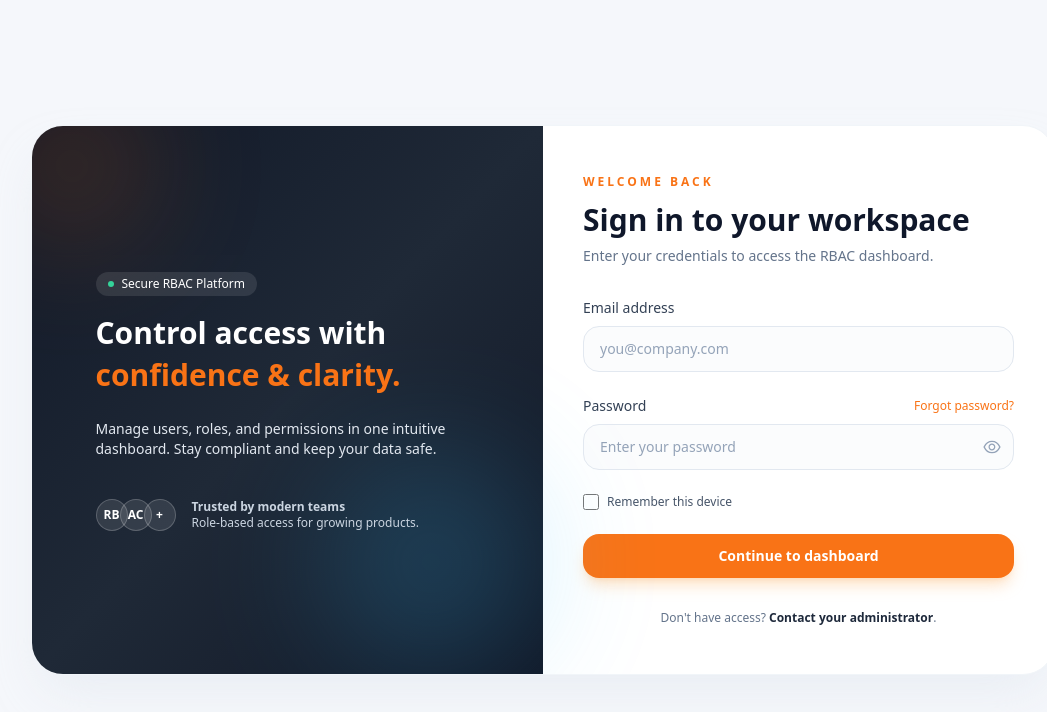
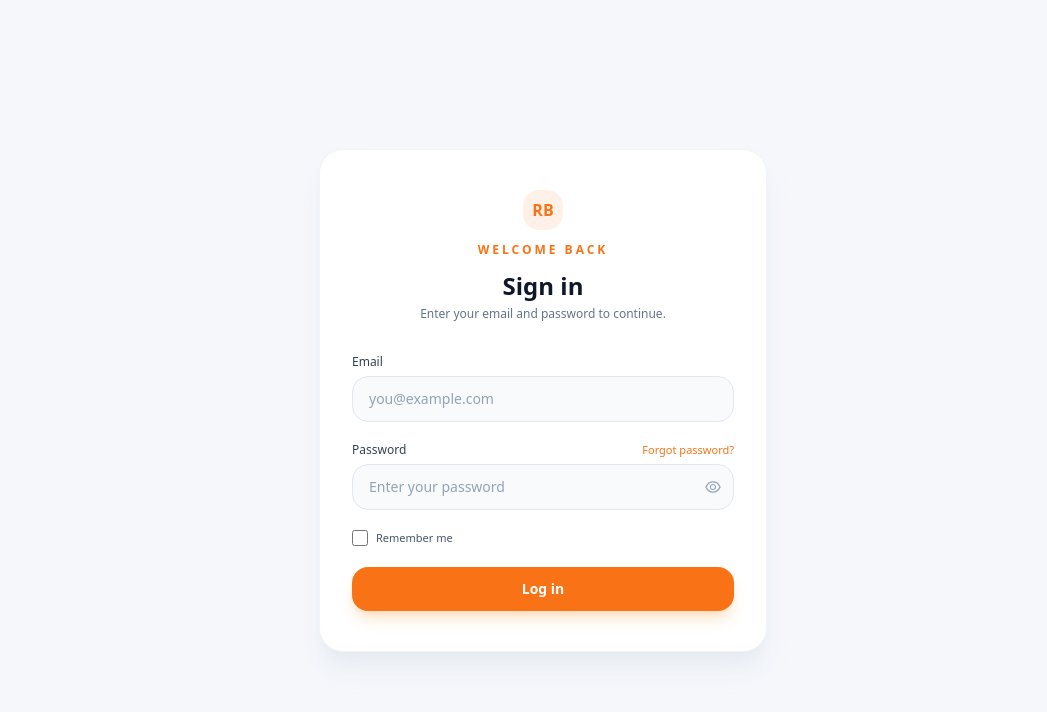
Before and after one commit to mehedi67719/RBAC-system, a Next.js app: page / in a window 1280 px wide. Shown: the top 712 px of the page, without its empty margins (97-1144 px from the left). Built offline with nearby package versions, Linux system fonts and the light colour scheme.

Commit message:
update design all page

```diff
--- a/src/Components/Sidebar.jsx
+++ b/src/Components/Sidebar.jsx
@@ -45,10 +45,10 @@ const Sidebar = () => {
   const isActive = (href) => pathname.startsWith(href);
 
   return (
-    <div className="w-64 h-screen bg-white border-r border-gray-200 overflow-y-auto font-sans">
-      <div className="px-4 py-6 border-b border-gray-200">
-        <div className="text-base font-semibold text-gray-900">John's workspace</div>
-        <div className="text-xs text-gray-400 mt-1">#WID12446875</div>
+    <div className="h-screen sticky top-0 w-64 shrink-0 bg-white border-r border-slate-200 overflow-y-auto font-sans flex flex-col">
+      <div className="px-4 py-6 border-b border-slate-200">
+        <div className="text-base font-semibold text-slate-900">John&apos;s workspace</div>
+        <div className="text-xs text-slate-400 mt-1">#WID12446875</div>
       </div>
 
       <div className="py-4">
@@ -60,15 +60,15 @@ const Sidebar = () => {
               href={item.href}
               className={`flex items-center px-4 py-2.5 text-sm group transition-all ${
                 isActive(item.href)
-                  ? "text-blue-600 bg-blue-50 border-r-2 border-blue-600"
-                  : "text-gray-600 hover:text-gray-900 hover:bg-gray-50"
+                  ? "text-[#F97316] bg-[#FFF7ED] border-r-2 border-[#F97316]"
+                  : "text-slate-600 hover:text-slate-900 hover:bg-slate-50"
               }`}
             >
               <Icon
                 className={`w-4 h-4 mr-3 ${
                   isActive(item.href)
-                    ? "text-blue-600"
-                    : "text-gray-400 group-hover:text-gray-600"
+                    ? "text-[#F97316]"
+                    : "text-slate-400 group-hover:text-slate-600"
                 }`}
               />
               <span className="font-medium">{item.label}</span>
@@ -76,12 +76,12 @@ const Sidebar = () => {
           );
         })}
 
-        <div className="mt-6 pt-4 border-t border-gray-200">
+        <div className="mt-6 pt-4 border-t border-slate-200">
           <Link
             href="/logout"
-            className="flex items-center px-4 py-2.5 text-sm text-gray-600 hover:text-gray-900 hover:bg-gray-50 group transition-all"
+            className="flex items-center px-4 py-2.5 text-sm text-slate-600 hover:text-slate-900 hover:bg-slate-50 group transition-all"
           >
-            <LogOut className="w-4 h-4 mr-3 text-gray-400 group-hover:text-gray-600" />
+            <LogOut className="w-4 h-4 mr-3 text-slate-400 group-hover:text-slate-600" />
             <span className="font-medium">Logout</span>
           </Link>
         </div>
--- a/src/app/dashboard/layout.jsx
+++ b/src/app/dashboard/layout.jsx
@@ -1,19 +1,13 @@
-import Sidebar from '@/Components/Sidebar';
-import React from 'react';
+import Sidebar from "@/Components/Sidebar";
+import React from "react";
 
 const layout = ({ children }) => {
-    return (
-        <div className='flex items-center justify-between w-full  bg-orange-300 '>
-            <Sidebar classname="max-w-[20%] w-full" />
-
-            <div className='max-w-[80%] w-full'>
-                {
-                    children
-                }
-            </div>
-
-        </div>
-    );
+  return (
+    <div className="min-h-screen flex bg-[#F5F7FB]">
+      <Sidebar />
+      <main className="flex-1 min-h-screen overflow-y-auto">{children}</main>
+    </div>
+  );
 };
 
 export default layout;
--- /dev/null
+++ b/src/app/dashboard/settings/page.jsx
@@ -0,0 +1,95 @@
+import React from "react";
+
+const SettingsPage = () => {
+  return (
+    <div className="p-6">
+      <div className="mb-6">
+        <p className="text-xs font-semibold tracking-[0.25em] text-[#F97316] uppercase">
+          Settings
+        </p>
+        <h1 className="mt-2 text-2xl sm:text-3xl font-semibold text-slate-900">
+          Workspace settings
+        </h1>
+        <p className="mt-1 text-sm text-slate-500">
+          Manage workspace preferences, notifications, and security options.
+        </p>
+      </div>
+
+      <div className="grid grid-cols-1 lg:grid-cols-3 gap-6">
+        <div className="lg:col-span-2 space-y-6">
+          <div className="rounded-2xl border border-slate-100 bg-white/80 p-5 shadow-sm shadow-slate-200">
+            <h2 className="text-sm font-semibold text-slate-900 mb-3">
+              General
+            </h2>
+            <div className="space-y-4 text-sm">
+              <div>
+                <label className="block text-xs font-medium text-slate-600 mb-1">
+                  Workspace name
+                </label>
+                <input
+                  type="text"
+                  placeholder="RBAC Workspace"
+                  className="w-full rounded-xl border border-slate-200 bg-slate-50 px-3 py-2 text-sm text-slate-900 placeholder:text-slate-400 outline-none focus:border-[#F97316] focus:ring-2 focus:ring-[#F97316]/20 transition-all"
+                />
+              </div>
+              <div>
+                <label className="block text-xs font-medium text-slate-600 mb-1">
+                  Timezone
+                </label>
+                <select className="w-full rounded-xl border border-slate-200 bg-white px-3 py-2 text-sm text-slate-900 outline-none focus:border-[#F97316] focus:ring-2 focus:ring-[#F97316]/20 transition-all">
+                  <option>(UTC+06:00) Dhaka</option>
+                  <option>(UTC+05:30) Kolkata</option>
+                  <option>(UTC+00:00) UTC</option>
+                </select>
+              </div>
+            </div>
+          </div>
+
+          <div className="rounded-2xl border border-slate-100 bg-white/80 p-5 shadow-sm shadow-slate-200">
+            <h2 className="text-sm font-semibold text-slate-900 mb-3">
+              Notifications
+            </h2>
+            <div className="space-y-3 text-sm">
+              <label className="flex items-center gap-2">
+                <input type="checkbox" className="h-4 w-4 text-[#F97316]" />
+                <span className="text-slate-700">Email updates for new leads</span>
+              </label>
+              <label className="flex items-center gap-2">
+                <input type="checkbox" className="h-4 w-4 text-[#F97316]" />
+                <span className="text-slate-700">Task reminders</span>
+              </label>
+              <label className="flex items-center gap-2">
+                <input type="checkbox" className="h-4 w-4 text-[#F97316]" />
+                <span className="text-slate-700">Weekly summary report</span>
+              </label>
+            </div>
+          </div>
+        </div>
+
+        <div className="space-y-4">
+          <div className="rounded-2xl border border-slate-100 bg-white/80 p-5 shadow-sm shadow-slate-200">
+            <h2 className="text-sm font-semibold text-slate-900 mb-3">
+              Security
+            </h2>
+            <div className="space-y-3 text-xs text-slate-600">
+              <label className="flex items-center gap-2">
+                <input type="checkbox" className="h-4 w-4 text-[#F97316]" />
+                <span>Require 2FA for admins</span>
+              </label>
+              <label className="flex items-center gap-2">
+                <input type="checkbox" className="h-4 w-4 text-[#F97316]" />
+                <span>Notify on new device login</span>
+              </label>
+            </div>
+          </div>
+
+          <button className="inline-flex w-full items-center justify-center rounded-2xl bg-[#F97316] px-4 py-3 text-sm font-semibold text-white shadow-md shadow-[#FDBA74]/40 hover:bg-[#EA580C] transition-colors">
+            Save changes
+          </button>
+        </div>
+      </div>
+    </div>
+  );
+};
+
+export default SettingsPage;
--- a/src/app/page.jsx
+++ b/src/app/page.jsx
@@ -29,88 +29,46 @@ export default function Login() {
 
   return (
     <div className="min-h-screen bg-[#F5F7FB] flex items-center justify-center px-4">
-      <div className="w-full max-w-5xl bg-white rounded-[32px] shadow-2xl shadow-slate-200/70 overflow-hidden border border-slate-100 flex flex-col md:flex-row">
-        {/* Left / Illustration + Branding */}
-        <div className="hidden md:flex md:w-1/2 bg-gradient-to-br from-[#111827] via-[#1F2937] to-[#111827] text-white relative items-center justify-center px-10 py-12">
-          <div className="absolute inset-0 opacity-20">
-            <div className="w-40 h-40 rounded-full bg-[#F97316] blur-3xl absolute -top-10 -left-10" />
-            <div className="w-56 h-56 rounded-full bg-[#38BDF8] blur-3xl absolute bottom-0 right-0" />
-          </div>
-
-          <div className="relative z-10 space-y-6">
-            <div>
-              <div className="inline-flex items-center gap-2 rounded-full bg-white/10 px-3 py-1 text-xs font-medium">
-                <span className="h-1.5 w-1.5 rounded-full bg-emerald-400" />
-                Secure RBAC Platform
-              </div>
-              <h1 className="mt-4 text-3xl font-semibold leading-snug">
-                Control access with
-                <span className="block text-[#F97316]">confidence & clarity.</span>
-              </h1>
-            </div>
-
-            <p className="text-sm text-slate-200 max-w-sm">
-              Manage users, roles, and permissions in one intuitive dashboard. Stay compliant and keep your data safe.
-            </p>
-
-            <div className="flex items-center gap-4 pt-4">
-              <div className="flex -space-x-2">
-                <div className="h-8 w-8 rounded-full bg-white/10 border border-white/20 flex items-center justify-center text-xs font-semibold">
+      <div className="w-full max-w-md bg-white rounded-3xl border border-slate-100 shadow-xl shadow-slate-200/70 px-8 py-10">
+        <div className="mb-8 text-center">
+          <div className="inline-flex h-10 w-10 items-center justify-center rounded-2xl bg-[#F97316]/10 text-[#F97316] font-semibold mb-3">
             RB
           </div>
-                <div className="h-8 w-8 rounded-full bg-white/10 border border-white/20 flex items-center justify-center text-xs font-semibold">
-                  AC
-                </div>
-                <div className="h-8 w-8 rounded-full bg-white/10 border border-white/20 flex items-center justify-center text-xs font-semibold">
-                  +
-                </div>
-              </div>
-              <div className="text-xs text-slate-300">
-                <p className="font-semibold">Trusted by modern teams</p>
-                <p>Role-based access for growing products.</p>
-              </div>
-            </div>
-          </div>
-        </div>
-
-        {/* Right / Login form */}
-        <div className="w-full md:w-1/2 px-8 sm:px-10 py-10 sm:py-12">
-          <div className="mb-8">
           <p className="text-xs font-semibold tracking-[0.25em] text-[#F97316] uppercase">
             Welcome back
           </p>
-            <h2 className="mt-3 text-2xl sm:text-3xl font-semibold text-slate-900">
-              Sign in to your workspace
+          <h2 className="mt-3 text-2xl font-semibold text-slate-900">
+            Sign in
           </h2>
-            <p className="mt-2 text-sm text-slate-500">
-              Enter your credentials to access the RBAC dashboard.
+          <p className="mt-1 text-xs text-slate-500">
+            Enter your email and password to continue.
           </p>
         </div>
 
-          <form className="space-y-6" onSubmit={handleSubmit}>
-            <div className="space-y-2">
-              <label className="block text-sm font-medium text-slate-700">
-                Email address
+        <form className="space-y-5" onSubmit={handleSubmit}>
+          <div className="space-y-1.5">
+            <label className="block text-xs font-medium text-slate-700">
+              Email
             </label>
             <input
               type="email"
               autoComplete="email"
               required
-                placeholder="you@company.com"
+              placeholder="you@example.com"
               value={emailInput}
               onChange={(e) => setEmailInput(e.target.value)}
-                className="w-full rounded-2xl border border-slate-200 bg-slate-50/60 px-4 py-3 text-sm text-slate-900 placeholder:text-slate-400 outline-none focus:border-[#F97316] focus:ring-2 focus:ring-[#F97316]/20 transition-all"
+              className="w-full rounded-2xl border border-slate-200 bg-slate-50 px-4 py-3 text-sm text-slate-900 placeholder:text-slate-400 outline-none focus:border-[#F97316] focus:ring-2 focus:ring-[#F97316]/20 transition-all"
             />
           </div>
 
-            <div className="space-y-2">
+          <div className="space-y-1.5">
             <div className="flex items-center justify-between">
-                <label className="block text-sm font-medium text-slate-700">
+              <label className="block text-xs font-medium text-slate-700">
                 Password
               </label>
               <button
                 type="button"
-                  className="text-xs font-medium text-[#F97316] hover:text-[#EA580C] transition-colors"
+                className="text-[11px] font-medium text-[#F97316] hover:text-[#EA580C] transition-colors"
               >
                 Forgot password?
               </button>
@@ -123,7 +81,7 @@ export default function Login() {
                 placeholder="Enter your password"
                 value={passwordInput}
                 onChange={(e) => setPasswordInput(e.target.value)}
-                  className="w-full rounded-2xl border border-slate-200 bg-slate-50/60 px-4 py-3 text-sm text-slate-900 placeholder:text-slate-400 outline-none focus:border-[#F97316] focus:ring-2 focus:ring-[#F97316]/20 transition-all pr-11"
+                className="w-full rounded-2xl border border-slate-200 bg-slate-50 px-4 py-3 text-sm text-slate-900 placeholder:text-slate-400 outline-none focus:border-[#F97316] focus:ring-2 focus:ring-[#F97316]/20 transition-all pr-10"
               />
               <button
                 type="button"
@@ -131,21 +89,21 @@ export default function Login() {
                 className="absolute inset-y-0 right-0 flex items-center pr-3 text-slate-400 hover:text-slate-600 transition-colors"
               >
                 {showPassword ? (
-                    <AiOutlineEyeInvisible size={20} />
+                  <AiOutlineEyeInvisible size={18} />
                 ) : (
-                    <AiOutlineEye size={20} />
+                  <AiOutlineEye size={18} />
                 )}
               </button>
             </div>
           </div>
 
           <div className="flex items-center justify-between">
-              <label className="inline-flex items-center gap-2 text-xs text-slate-600">
+            <label className="inline-flex items-center gap-2 text-[11px] text-slate-600">
               <input
                 type="checkbox"
                 className="h-4 w-4 rounded border-slate-300 text-[#F97316] focus:ring-[#F97316] focus:ring-offset-0"
               />
-                <span>Remember this device</span>
+              <span>Remember me</span>
             </label>
           </div>
 
@@ -153,20 +111,9 @@ export default function Login() {
             type="submit"
             className="mt-2 inline-flex w-full items-center justify-center rounded-2xl bg-[#F97316] px-4 py-3 text-sm font-semibold text-white shadow-lg shadow-[#FDBA74]/40 hover:bg-[#EA580C] active:scale-[0.99] transition-transform transition-colors"
           >
-              Continue to dashboard
+            Log in
           </button>
         </form>
-
-          <div className="mt-8 text-center text-xs text-slate-500">
-            <p>
-              Don&apos;t have access?{" "}
-              <span className="font-semibold text-slate-800">
-                Contact your administrator
-              </span>
-              .
-            </p>
-          </div>
-        </div>
       </div>
     </div>
   );
```
Lines whose indentation alone changed are shown as unchanged.
